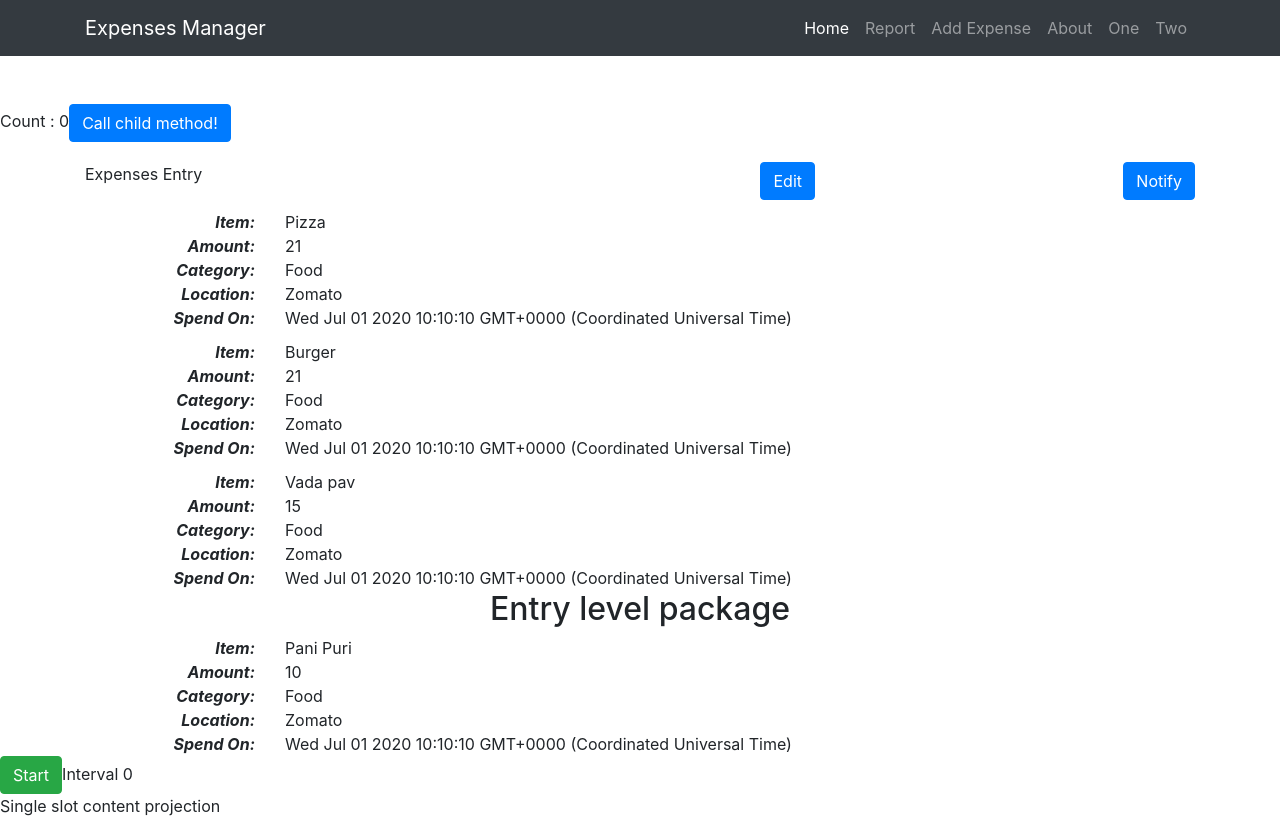
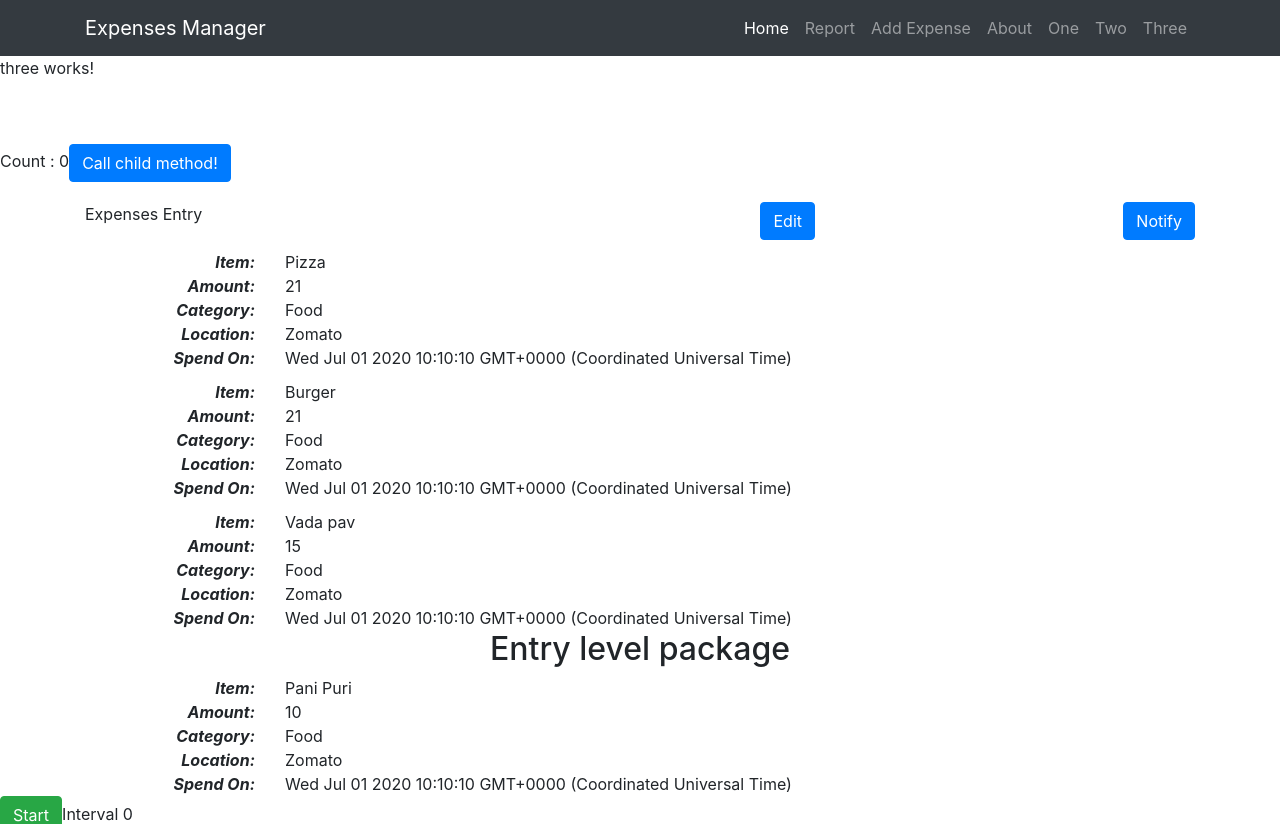
Before and after one commit to girishsalaskar/expenses-manager, an Angular app: page /three in a window 1280 px wide. Before the commit this address led to /. Shown: the top 824 px of the page. Built offline with nearby package versions, Linux system fonts and the light colour scheme.

Commit message:
3rd component added and routing code added in component class.

```diff
--- a/src/app/app.component.html
+++ b/src/app/app.component.html
@@ -30,6 +30,9 @@
             <li class="nav-item">
                <a class="nav-link" routerLink="two" routerLinkActive="active">Two</a>
             </li>
+            <li class="nav-item">
+               <a id="acrThree" class="nav-link" (click)="goToThree();">Three</a>
+            </li>
          </ul>
       </div>
    </div>
--- a/src/app/app.component.ts
+++ b/src/app/app.component.ts
@@ -1,6 +1,7 @@
 import { Component, ViewChild } from '@angular/core';
 import { ExpenseEntry } from "./expense-entry";
 import { TestingChildComponent } from "./testing-child/testing-child.component";
+import { Router, ActivatedRoute } from '@angular/router';
 
 @Component({
   selector: 'app-root',
@@ -15,6 +16,9 @@ export class AppComponent {
 
   @ViewChild(TestingChildComponent, {static: false})
   testingChildComponent: TestingChildComponent;
+
+  //Inject router and ActivatedRoute
+  constructor(private router: Router, private routes:ActivatedRoute) {}
 
   ngOnInit() {
     this.clickedCount = 0;
@@ -48,4 +52,10 @@ export class AppComponent {
     this.testingChildComponent.ticker = 0;
     this.testingChildComponent.tickerIntervalId = setInterval(() => {this.testingChildComponent.ticker++}, 1000);
   }
+
+  goToThree() {
+    let acr = document.getElementById("acrThree");
+    acr.classList.add("active");
+    this.router.navigate(['three']);
+  }
 }
--- /dev/null
+++ b/src/app/three/three.component.html
@@ -0,0 +1 @@
+<p>three works!</p>
--- /dev/null
+++ b/src/app/three/three.component.ts
@@ -0,0 +1,15 @@
+import { Component, OnInit } from '@angular/core';
+
+@Component({
+  selector: 'app-three',
+  templateUrl: './three.component.html',
+  styleUrls: ['./three.component.css']
+})
+export class ThreeComponent implements OnInit {
+
+  constructor() { }
+
+  ngOnInit() {
+  }
+
+}
```
Also changed, not shown: src/app/app.module.ts (+5 -2 lines), src/app/three/three.component.css (added), 1 other file (tests, documents, lock files or other folders).
